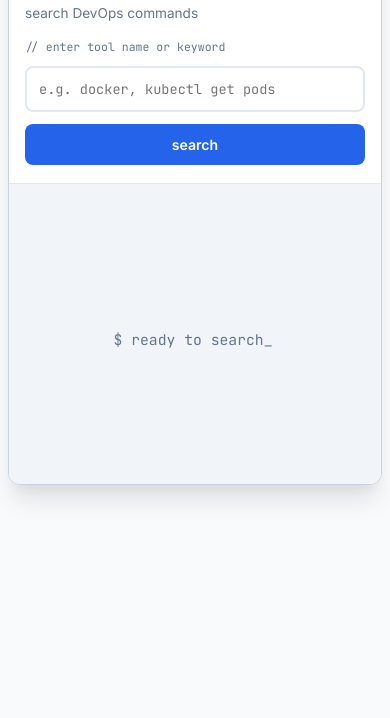
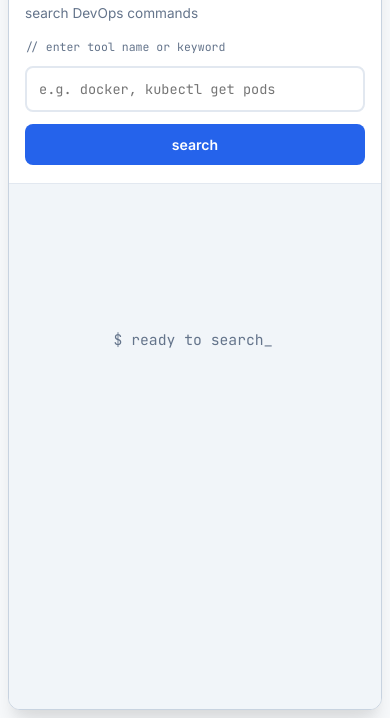
Before and after one commit to dannut/klist-frontend, a website with bundled scripts: page src/index.html in a window 390 px wide. Shown: the part 126-844 px from the top of the page. Built offline with nearby package versions, Linux system fonts and the light colour scheme.

Commit message:
fix: enable scroll on mobile results panel

```diff
--- a/src/css/style.css
+++ b/src/css/style.css
@@ -422,7 +422,15 @@ input[type="text"]:focus {
 
     .main-card {
         border-radius: 12px;
-        max-height: calc(100vh - 76px);
+        height: calc(100vh - 76px);
+        max-height: none;
+        overflow: hidden;
+    }
+
+    .results-panel {
+        overflow: hidden;
+        display: flex;
+        flex-direction: column;
     }
 
     .search-panel { padding: 24px 16px 18px; }
```
